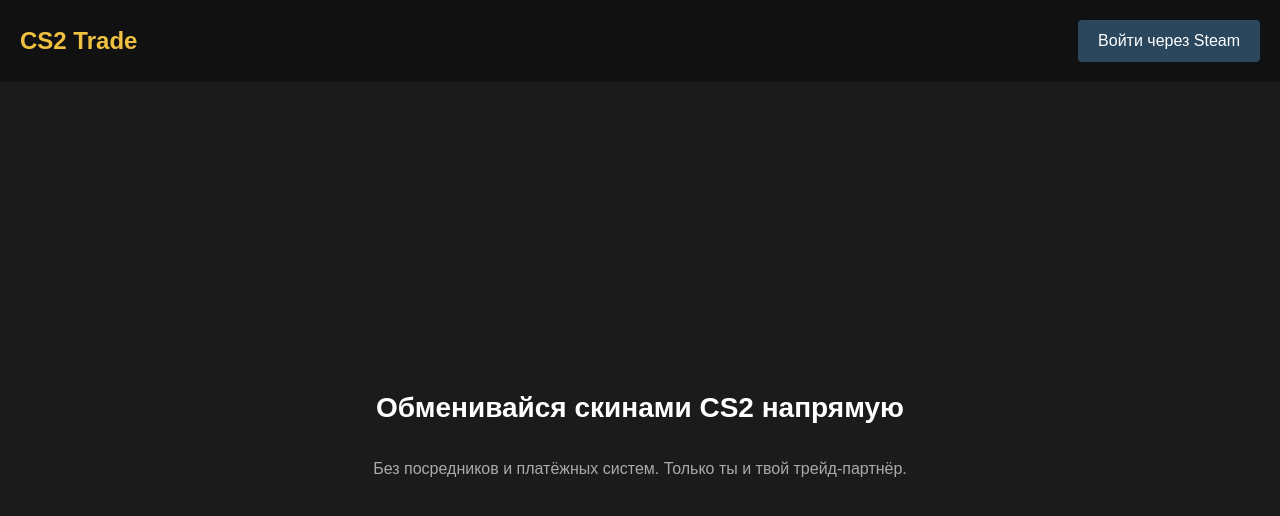
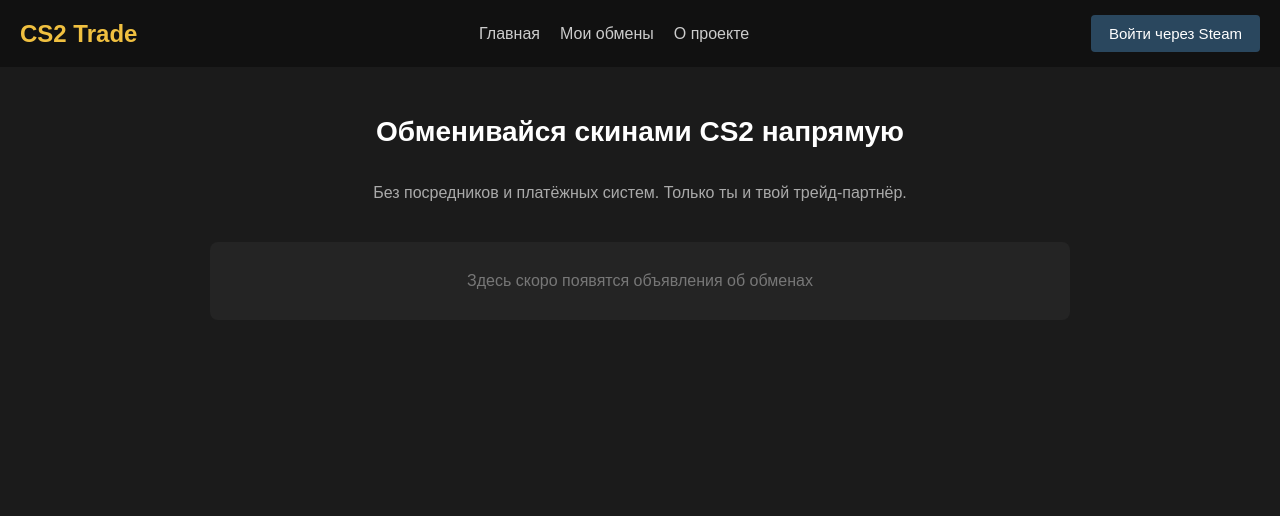
Before and after one commit to arcady1999-ctrl/cs2-trade, a plain HTML site: page index.html in a window 1280 px wide. Drawn offline with Linux system fonts and the light colour scheme.

Commit message:
Добавлено меню и заглушка списка обменов

```diff
--- a/index.html
+++ b/index.html
@@ -16,22 +16,35 @@
         }
         header {
             background: #111;
-            padding: 20px;
+            padding: 15px 20px;
             display: flex;
             align-items: center;
             justify-content: space-between;
+            flex-wrap: wrap;
         }
         .logo {
             font-size: 24px;
             font-weight: bold;
             color: #f0c040;
         }
+        nav {
+            display: flex;
+            gap: 20px;
+        }
+        nav a {
+            color: #ccc;
+            text-decoration: none;
+            font-size: 16px;
+        }
+        nav a:hover {
+            color: #fff;
+        }
         .btn-steam {
             background: #2a475e;
             color: #fff;
             border: none;
-            padding: 12px 20px;
-            font-size: 16px;
+            padding: 10px 18px;
+            font-size: 15px;
             cursor: pointer;
             border-radius: 4px;
         }
@@ -43,29 +56,45 @@
             display: flex;
             flex-direction: column;
             align-items: center;
-            justify-content: center;
-            text-align: center;
-            padding: 20px;
+            padding: 30px 20px;
         }
         h1 {
             font-size: 28px;
             margin-bottom: 20px;
+            text-align: center;
         }
-        p {
+        .intro {
             color: #aaa;
-            margin-bottom: 30px;
+            text-align: center;
+            margin-bottom: 40px;
+        }
+        .trades-placeholder {
+            width: 100%;
+            max-width: 800px;
+            background: #242424;
+            border-radius: 8px;
+            padding: 30px;
+            text-align: center;
+            color: #777;
         }
     </style>
 </head>
 <body>
     <header>
         <div class="logo">CS2 Trade</div>
+        <nav>
+            <a href="#">Главная</a>
+            <a href="#">Мои обмены</a>
+            <a href="#">О проекте</a>
+        </nav>
         <button class="btn-steam">Войти через Steam</button>
     </header>
     <div class="container">
         <h1>Обменивайся скинами CS2 напрямую</h1>
-        <p>Без посредников и платёжных систем. Только ты и твой трейд-партнёр.</p>
-        <!-- Здесь позже появится функционал -->
+        <p class="intro">Без посредников и платёжных систем. Только ты и твой трейд-партнёр.</p>
+        <div class="trades-placeholder">
+            Здесь скоро появятся объявления об обменах
+        </div>
     </div>
 </body>
 </html>
```
